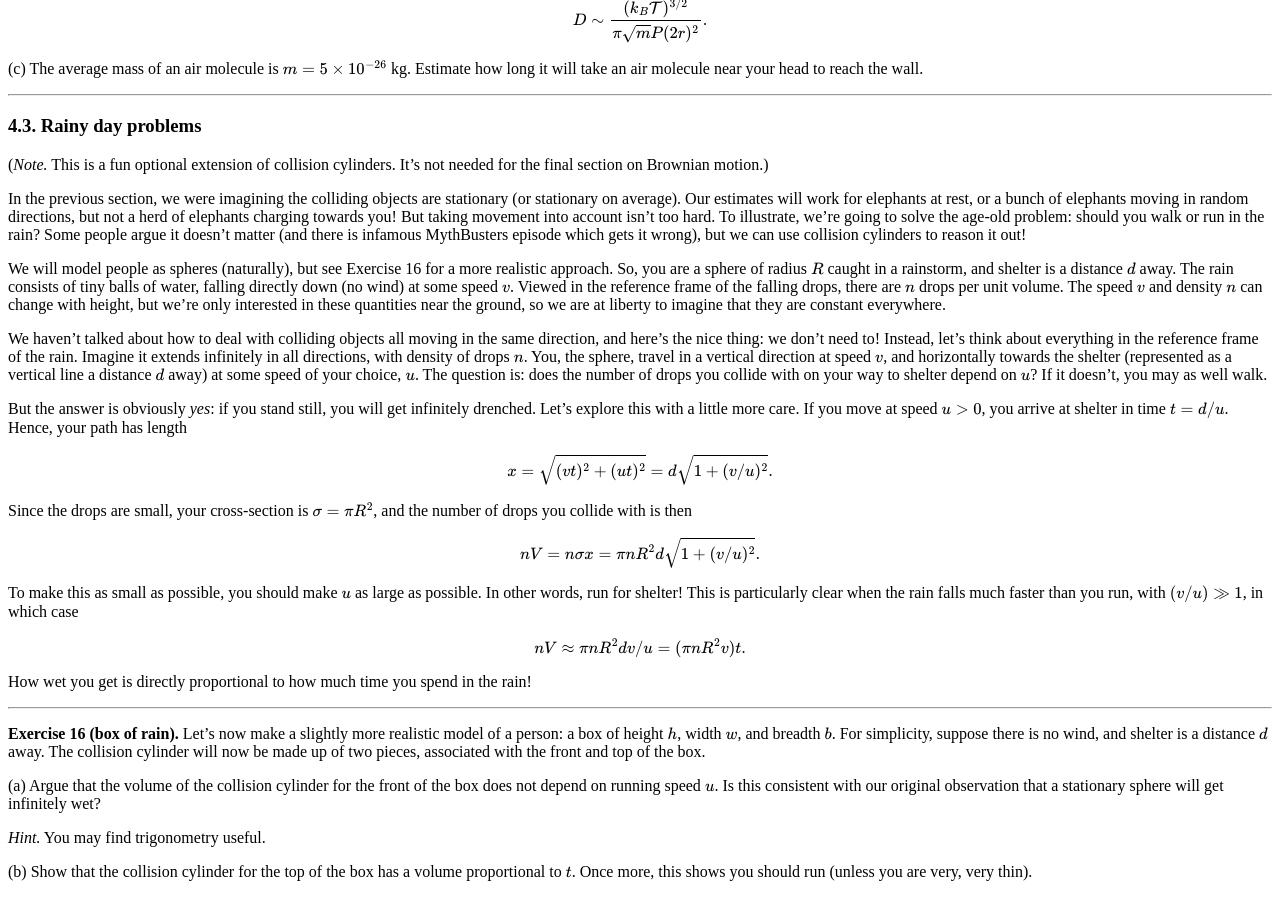
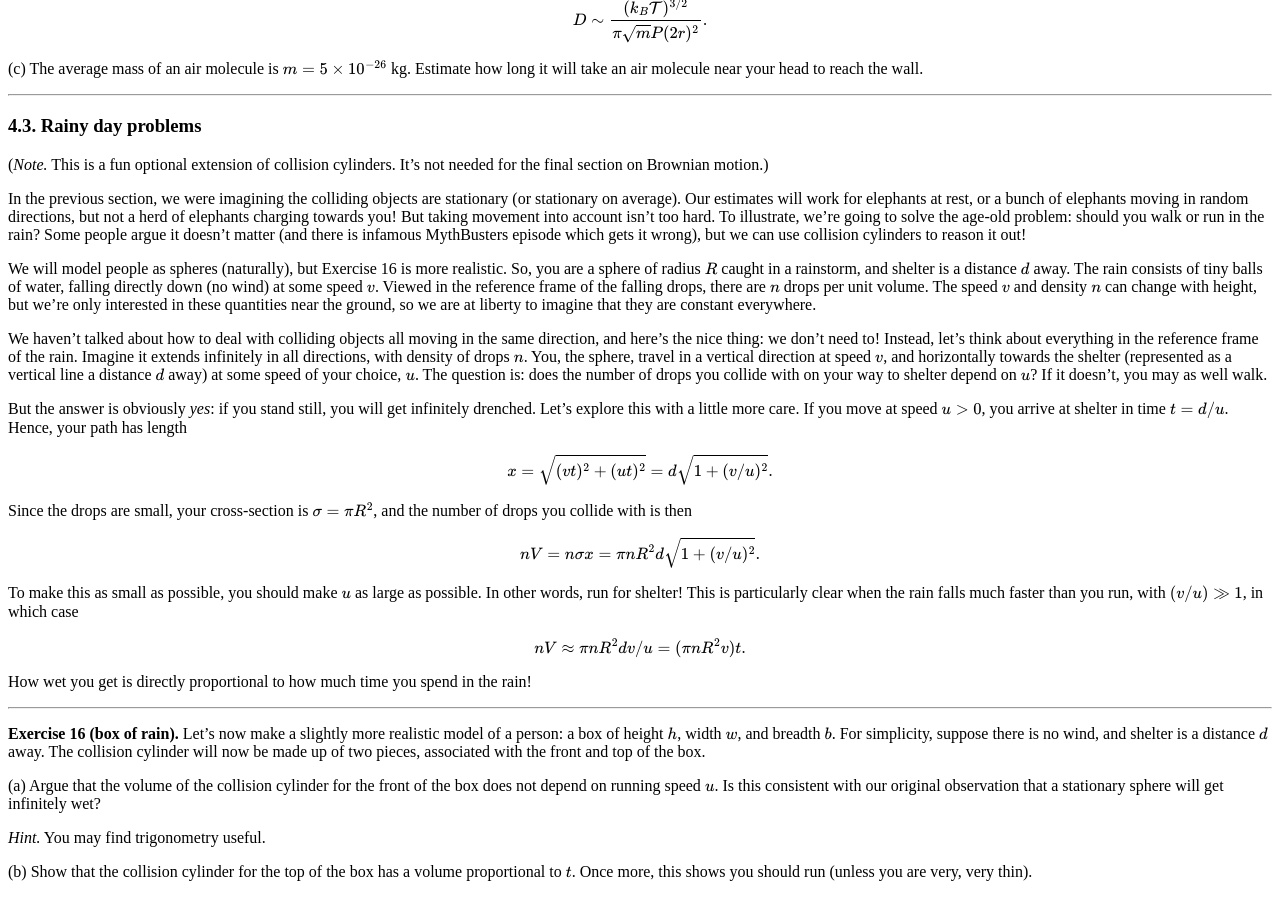
Before and after one commit to hapax/hapax.github.io, a Jekyll site: the page built from assets/simple-physics.md, in a window 1280 px wide and 900 px high, scrolled down 11938 px. Built offline with Jekyll 4.4.1, drawn with Linux system fonts in a browser that asks for light colours; our own code applies the rules of GitHub Pages for plain Markdown files; formulas are drawn with MathJax 3; a script that is not in the unit is left out.

Commit message:
Update simple-physics.md

```diff
--- a/assets/simple-physics.md
+++ b/assets/simple-physics.md
@@ -1298,8 +1298,7 @@ Some people argue it doesn't matter (and there is infamous MythBusters
 episode which gets it wrong), but we can use collision cylinders to
 reason it out!
 
-We will model people as spheres (naturally), but see Exercise 16 for a
-more realistic approach.
+We will model people as spheres (naturally), but Exercise 16 is more realistic.
 So, you are a sphere of radius $R$ caught in a rainstorm, and shelter
 is a distance $d$ away.
 The rain consists of tiny balls of water, falling directly down
```
